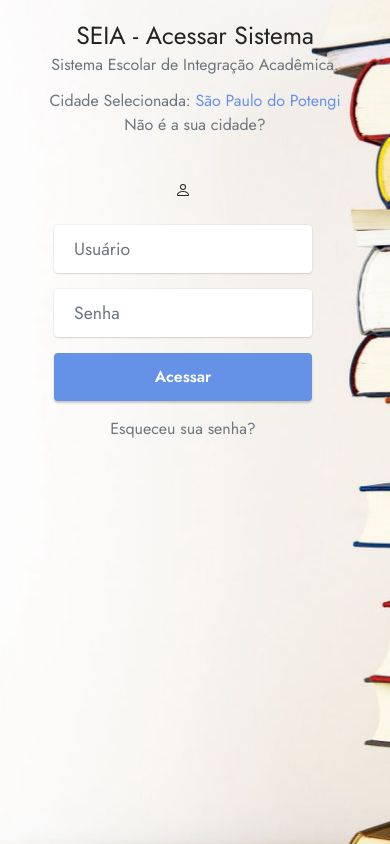
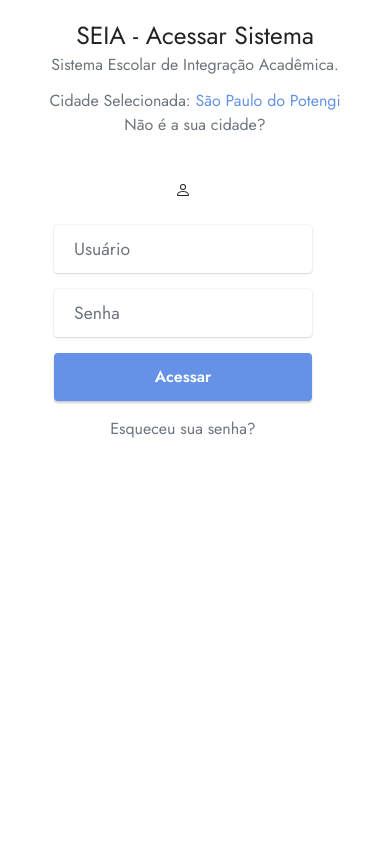
Before and after one commit to FellipePatrick/design_seia, a plain HTML site: page login.html in a window 390 px wide. Drawn offline with Linux system fonts and the light colour scheme.

Commit message:
style background img none Mobile

```diff
--- a/assets/login/style.css
+++ b/assets/login/style.css
@@ -6,3 +6,10 @@ section {
     background-position: center;
     background-attachment: fixed;
 }
+
+/* Query para dispositivos móvies */
+@media screen and (max-width: 768px) {
+    section {
+        background-image: none;
+    }
+}
```
